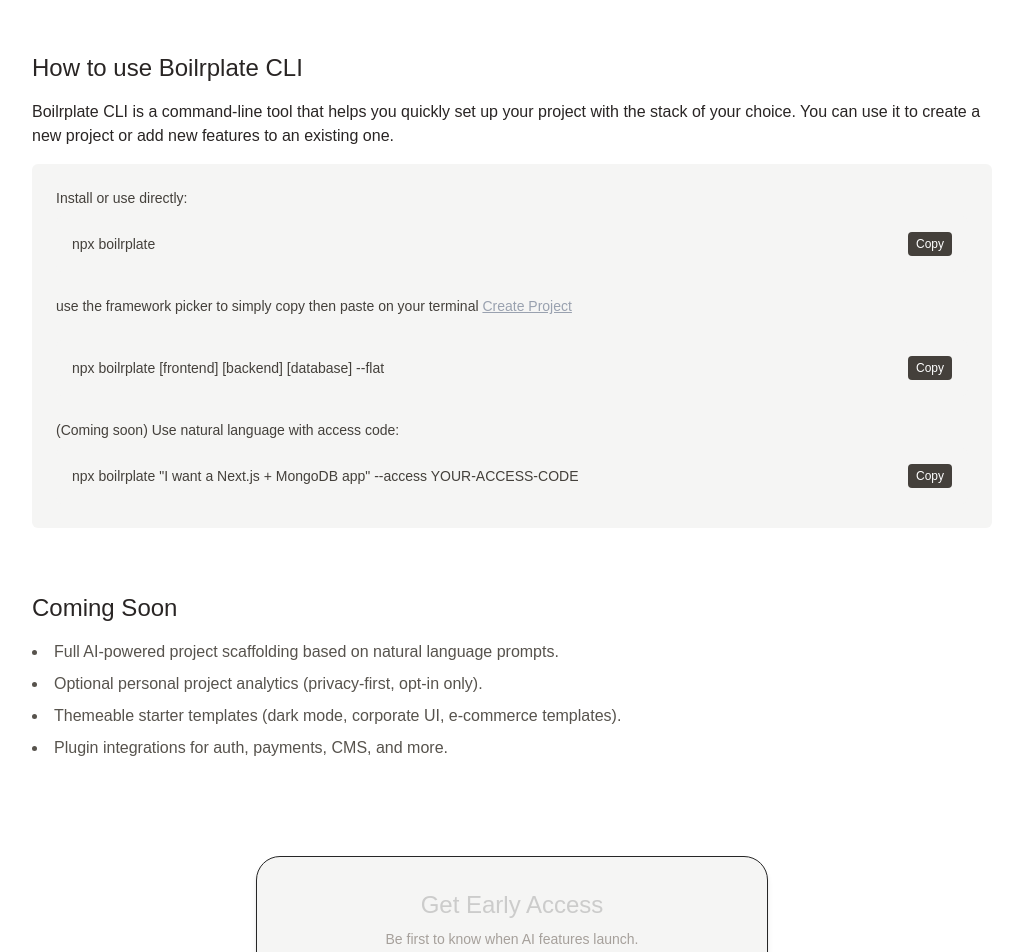
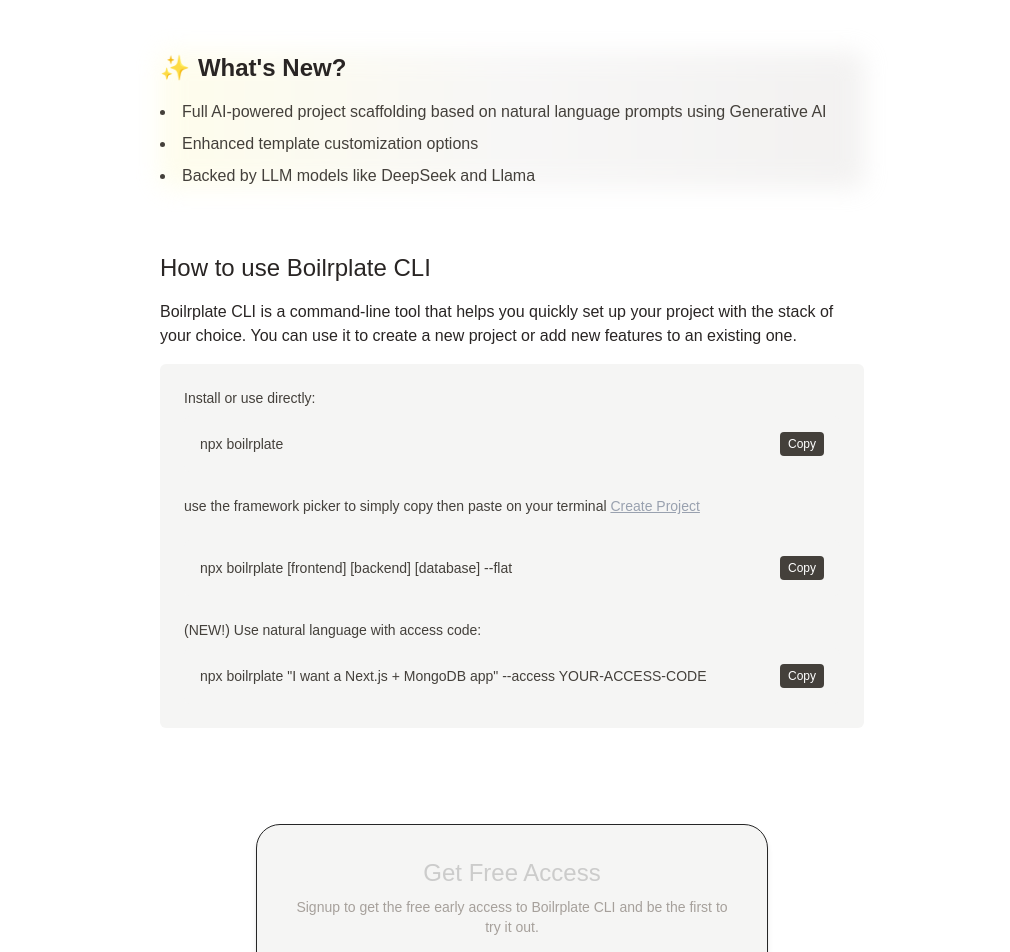
Before and after one commit to purohitamann/docs, a Next.js app: page /docs in a window 1280 px wide. Shown: the part 360-1312 px from the top of the page, without its empty margins (128-1138 px from the left). Built offline with nearby package versions, Linux system fonts and the light colour scheme.

Commit message:
boilrplate beta release

```diff
--- a/src/app/docs/page.tsx
+++ b/src/app/docs/page.tsx
@@ -16,7 +16,7 @@
   }
 
   return (
-    <main className="max-w-5xl mx-auto py-12 px-6 sm:px-8 text-stone-800 dark:text-stone-200">
+    <main className="max-w-3xl mx-auto py-12 px-6 sm:px-8 text-stone-800 dark:text-stone-200">
       {/* Top Nav */}
 <Navbar />
 
@@ -32,6 +32,23 @@
           <li>AI-powered project generation is currently in early access (join waitlist).</li>
           <li>Automatic personalization of `.env`, `package.json`, and `README.md` files.</li>
         </ul>
+      </section>
+      <section className="mb-16 relative">
+        {/* Highlight effect */}
+        <div className="absolute inset-0 pointer-events-none">
+          <div className="w-full h-full bg-gradient-to-r from-yellow-100 via-stone-200 to-stone-300 opacity-30 rounded-lg blur-md"></div>
+        </div>
+        <div className="relative z-10">
+          <h2 className="text-2xl mb-4 font-bold  flex items-center gap-2">
+        <span className="animate-pulse">✨</span>
+        What's New?
+          </h2>
+          <ul className="list-disc list-inside space-y-2 text-stone-700 dark:text-stone-300">
+        <li>Full AI-powered project scaffolding based on natural language prompts using Generative AI</li>
+        <li>Enhanced template customization options</li>
+        <li>Backed by LLM models like DeepSeek and Llama</li>
+          </ul>
+        </div>
       </section>
 
       {/* How to use Boilrplate CLI */}
@@ -64,7 +81,7 @@
 
           </div>
           <div>
-            <p className="mb-2">(Coming soon) Use natural language with access code:</p>
+            <p className="mb-2">(NEW!) Use natural language with access code:</p>
             <CopyCommand command='npx boilrplate "I want a Next.js + MongoDB app" --access YOUR-ACCESS-CODE' />
           </div>
 
@@ -72,15 +89,16 @@
       </section>
 
       {/* Coming Soon */}
-      <section className="mb-16">
-        <h2 className="text-2xl  mb-4">Coming Soon</h2>
+
+   {/* <section className="mb-16">
+        <h2 className="text-2xl  mb-4">What's Coming?</h2>
         <ul className="list-disc list-inside space-y-2 text-stone-600 dark:text-stone-400">
-          <li>Full AI-powered project scaffolding based on natural language prompts.</li>
-          <li>Optional personal project analytics (privacy-first, opt-in only).</li>
+    <li>Optional personal project analytics (privacy-first, opt-in only).</li>
           <li>Themeable starter templates (dark mode, corporate UI, e-commerce templates).</li>
           <li>Plugin integrations for auth, payments, CMS, and more.</li>
         </ul>
-      </section>
+      </section> */}
+
 
       {/* Waitlist Card */}
       <section className="flex justify-center items-center mt-24 px-4">
@@ -91,13 +109,13 @@
               {/* Heading */}
               <div>
                 <ShinyText
-                  text="Get Early Access"
+                  text="Get Free Access"
                   disabled={false}
                   speed={3}
                   className="text-2xl text-stone-600"
                 />
                 <p className="text-sm text-stone-400 mt-2">
-                  Be first to know when AI features launch.
+                  Signup to get the free early access to Boilrplate CLI and be the first to try it out.
                 </p>
               </div>
 
--- a/src/app/page.tsx
+++ b/src/app/page.tsx
@@ -98,29 +98,10 @@
 
   return (
     <div className="flex h-full min-h-screen items-center justify-center px-4 md:px-8 py-8 gap-8">
-
-      {/* Left Side - Infinite Scroll */}
-      {/* <div className="w-full md:w-1/2 flex justify-center items-center">
-        <div style={{ height: '400px', position: 'relative', width: '100%' }} className="max-w-md mx-auto">
-          <InfiniteScroll
-            items={items}
-            isTilted={true}
-            tiltDirection="left"
-            autoplay={true}
-            autoplaySpeed={0.05}
-            autoplayDirection="down"
-            pauseOnHover={true}
-          />
-        </div>
-      </div> */}
-
-      {/* Right Side - Welcome Text */}
       <div className="w-full md:w-1/2 flex flex-col justify-center items-start p-4 md:p-8">
-<Navbar />
-
-        {/* Main Title */}
+      <Navbar />
         <TextPressure
-          text="Boilrplate"
+          text="Boilrplate CLI (Beta)"
           flex={true}
           alpha={false}
           stroke={false}
@@ -131,7 +112,6 @@
           strokeColor="#ff0000"
           minFontSize={28}
         />
-            {/* Small Decrypted Slogan */}
             <div className="mt-4">
           <DecryptedText
             text=" Skip the stack. Start building."
@@ -141,9 +121,19 @@
             className="text-lg md:text-xl"
           />
         </div>
-
-
-<div className="flex flex-col mt-3 items-center justify-center">
+<div className="m-4">
+  <div className="flex items-center gap-2 bg-yellow-600 border border-yellow-500 text-yellow-200 px-4 py-2 rounded-lg shadow animate-pulse">
+    <svg className="w-5 h-5 text-yellow-100" fill="none" stroke="currentColor" strokeWidth={2} viewBox="0 0 24 24">
+      <path strokeLinecap="round" strokeLinejoin="round" d="M13 16h-1v-4h-1m1-4h.01M12 20a8 8 0 100-16 8 8 0 000 16z" />
+    </svg>
+    <span className="font-semibold">New Release!</span>
+    <span>Boilrplate CLI Beta 2.0.2 is out now.</span>
+  </div>
+  <p className="text-sm text-stone-500 mt-2">
+    boilerplating is now about to AI! use --access BLRP-CLI-AP to use boilerplate in natural language.
+  </p>
+</div>
+<div className="flex flex-col mt-3 mb-3 items-center justify-center">
   <video
     className="rounded-md shadow-lg max-w-full h-auto"
 
@@ -153,36 +143,26 @@
     playsInline
     preload="none"
   >
-    <source src="/demo.mp4" type="video/mp4" />
+    <source src="/blrp-beta-demo.mp4" type="video/mp4" />
     Your browser does not support the video tag.
   </video>
 </div>
 
-        {/* Description */}
-        <p className="text-md mt-6 max-w-md leading-relaxed">
-          Say goodbye to boilerplate headaches. Boilrplate CLI crafts full-stack projects
-          based on your exact needs from frontend to backend, all ready to go. What if boilerplate was no longer your problem? Build what matters.
+<div className=' mb-6'>
+  <p>boilrplate cli is now powered with <span className='font-bold'>Generative AI</span> to make boilerplating as easy as prompting a chatbot to generate your desired project structure.</p>
+</div>
 
-        </p>
-        <br />
+<div className="w-full ">
 
-
-        {/* Spotlight Card with CTA */}
-        {/* Spotlight Card with CTA */}
-<div className="w-full max-w-md">
   <SpotlightCard className="custom-spotlight-card rounded-xl shadow-md py-6 px-6 bg-[#f9fafb] dark:bg-[#1f1f1f]">
-
     <div className="flex flex-col items-start gap-4">
-
-          {/* Title */}
           <div>
             <ShinyText text="Get early access" disabled={false} speed={3} className="text-xl text-gray-500" />
             <p className="text-sm text-stone-500 mt-1">
-              Ready to skip the setup and start building?
+               Signup to get the free early access to Boilrplate CLI and be the first to try it out.
             </p>
           </div>
 
-          {/* Input + Button */}
           <div className="flex flex-col sm:flex-row items-center gap-2 w-full">
             <input
               value={email}
@@ -199,8 +179,6 @@
               {loading ? 'Joining...' : 'Join Waitlist'}
             </button>
           </div>
-
-          {/* Success Message */}
           {success && (
             <p className="text-green-500 text-sm mt-2">
               Successfully joined! please check your inbox and spam folder for confirmation.
@@ -209,15 +187,30 @@
         </div>
   </SpotlightCard>
 </div>
+<div className="flex flex-col mt-3 items-center justify-center">
+     <p className="text-md mt-6 leading-relaxed">
+          Say goodbye to boilerplate headaches. Boilrplate CLI (v2.0.2) crafts full-stack projects
+          based on your exact needs from frontend to backend, all ready to go. What if boilerplate was no longer your problem? Build what matters. backed by Generative AI models like deepseek, llama.
+        </p>
+        <br />
+  <video
+    className="rounded-md shadow-lg max-w-full h-auto"
 
-
-<div>
+    autoPlay
+    muted
+    loop
+    playsInline
+    preload="none"
+  >
+    <source src="/demo.mp4" type="video/mp4" />
+    Your browser does not support the video tag.
+  </video>
+</div>
+<div className="flex text-center justify-center flex-col items-center mt-6">
   <p className="text-sm text-stone-500 mt-4">
     By joining, you agree to <Link href="/terms" className="underline">Terms of Service</Link> & <Link className="underline" href={"/terms/privacy"}>Privacy Policy</Link>
   </p>
 </div>
-
-        {/* Footer */}
         <div className="mt-8">
           <p className="text-sm text-stone-500">
             &copy; {new Date().getFullYear()} Boilrplate. All rights reserved.
--- a/src/backend/firebase.ts
+++ b/src/backend/firebase.ts
@@ -1,6 +1,4 @@
-// Import the functions you need from the SDKs you need
 import { initializeApp } from "firebase/app";
-// import { getAnalytics } from "firebase/analytics";
 import { getFirestore } from "firebase/firestore";
 
 const firebaseConfig = {
@@ -13,7 +11,6 @@
   measurementId: process.env.NEXT_PUBLIC_MEASUREMENT_ID,
 };
 
-// Initialize Firebase
 const app = initializeApp(firebaseConfig);
-// const analytics = getAnalytics(app);
+
 export const db = getFirestore(app);
--- a/src/components/CopyCommand.tsx
+++ b/src/components/CopyCommand.tsx
@@ -6,7 +6,7 @@
   async function handleCopy() {
     await navigator.clipboard.writeText(command);
     setCopied(true);
-    setTimeout(() => setCopied(false), 1500); // Reset after 1.5s
+    setTimeout(() => setCopied(false), 1500);
   }
 
   return (
```
Also changed, not shown: src/backend/mail.ts (+7 -14 lines), 1 other file (tests, documents, lock files or other folders).
